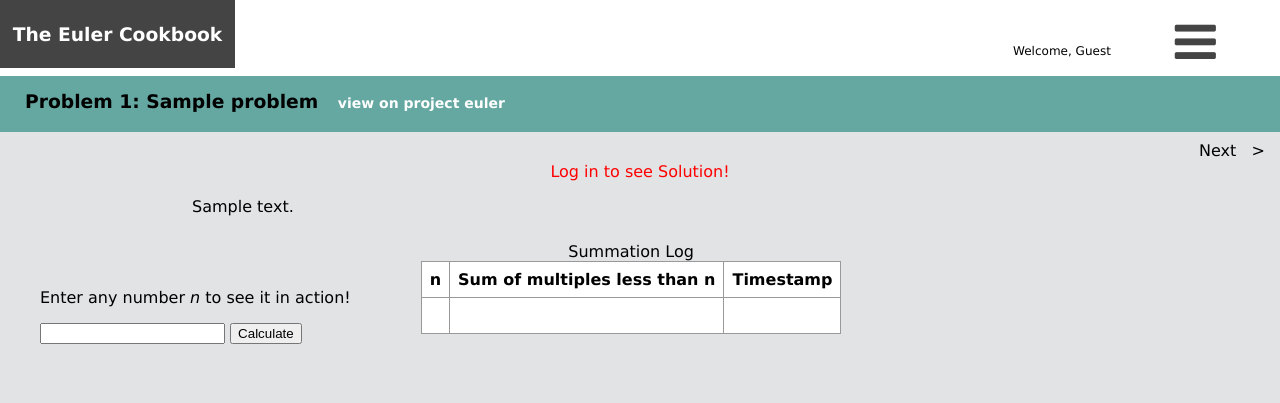
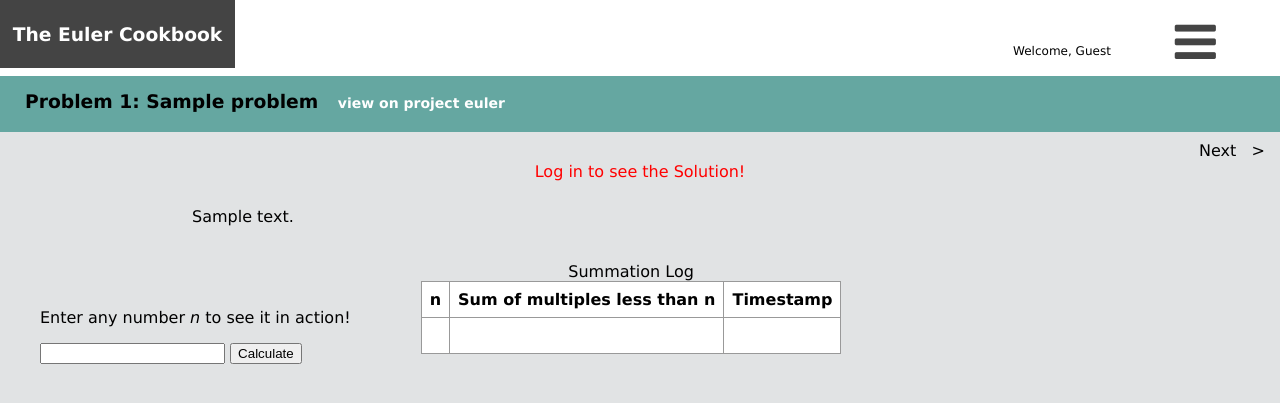
Before and after one commit to zachcalvert/euler_cookbook, a Django app: page /1/ in a window 1280 px wide. Shown: the top 403 px of the page. Run offline with Django 3.2, Linux system fonts and the light colour scheme; tables that the repository leaves empty hold one stand-in row (values such as "Sample post"); some libraries are stand-ins or nearby versions.

Commit message:
template stuff

```diff
--- a/problems/templates/base.html
+++ b/problems/templates/base.html
@@ -126,10 +126,10 @@
 			    $(document).ready(function () {
 		            $('#site-header-menu a').click(function(){
 		                if ($("ul.hmenu").is(":visible")) {
-		                    $("ul.hmenu").slideUp(200);
+		                    $("ul.hmenu").slideUp(300);
 		                    $('#site-header-menu a').css("color","#444444");
 		                } else {
-		                    $("ul.hmenu").slideDown(200);
+		                    $("ul.hmenu").slideDown(300);
 		                    $('#site-header-menu a').css("color","#65a7a1");
 		                }
 		            });
--- a/problems/templates/problem.html
+++ b/problems/templates/problem.html
@@ -21,7 +21,7 @@
 			</button>
 		{% else %}
 			<div id="unsolution-button" style="top:320px; text-align: center; color: red;";
-				<span class="ui-button-text">Log in to see Solution!</span>
+				<span class="ui-button-text">Log in to see the Solution!</span>
 			</div>
 		{% endif %}
 
--- a/problems/templates/solutions/1.html
+++ b/problems/templates/solutions/1.html
@@ -8,7 +8,7 @@
 	</div>
 
 	<div id="output-area">
-		<table id="request-table" width="700px" style="margin-bottom: 30px;">
+		<table id="request-table">
 			<caption>Summation Log</caption>
 			<tbody>
 				<tr id="headers">
@@ -32,9 +32,7 @@
 		$(document).ready(function () {
 		    function calculateResult(number) {
 		        $.ajax({
-		        	// hard coded urls are bad
-		            // url: 'http://localhost:8000/difference?number=' + number,
-		            url: '{% url "problem_one" %}' + '?number=' + number,
+		            url: '{% url "get_multiples_of_three_and_five" %}' + '?number=' + number,
 		            type: 'get',
 		            contentType: 'application/json',
 		            success: function(response) {
--- a/problems/templates/solutions/6.html
+++ b/problems/templates/solutions/6.html
@@ -8,7 +8,7 @@
 	</div>
 
 	<div id="output-area">
-		<table id="request-table" width="700px">
+		<table id="request-table">
 			<caption>Calculation Log</caption>
 			<tbody>
 				<tr id="headers">
--- a/static/css/base.css
+++ b/static/css/base.css
@@ -181,6 +181,7 @@ ul.pagination.nav.navbar-nav {
 
 .problem-description {
 	margin: 0 15%;
+	padding: 10px 0;
 }
 
 #input-area {
```
